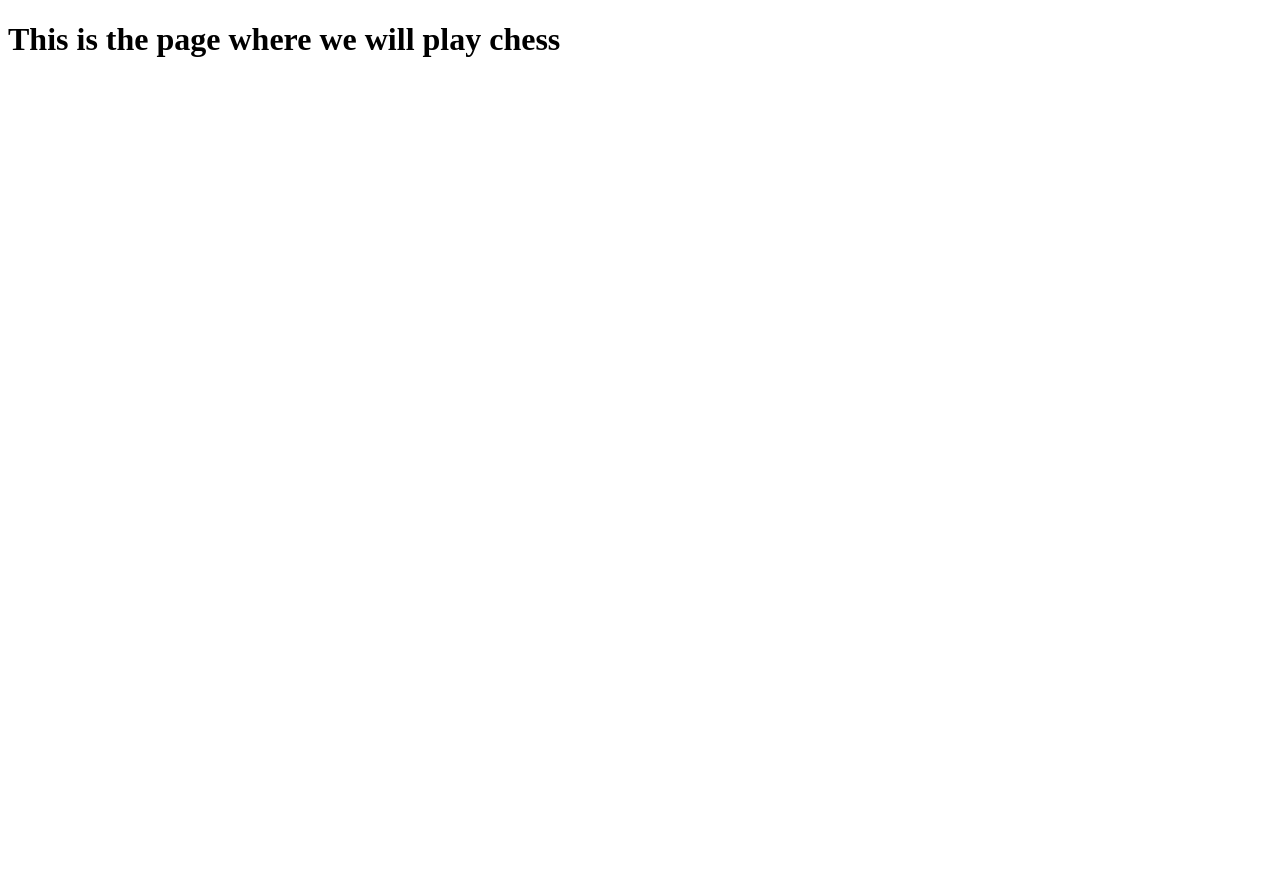
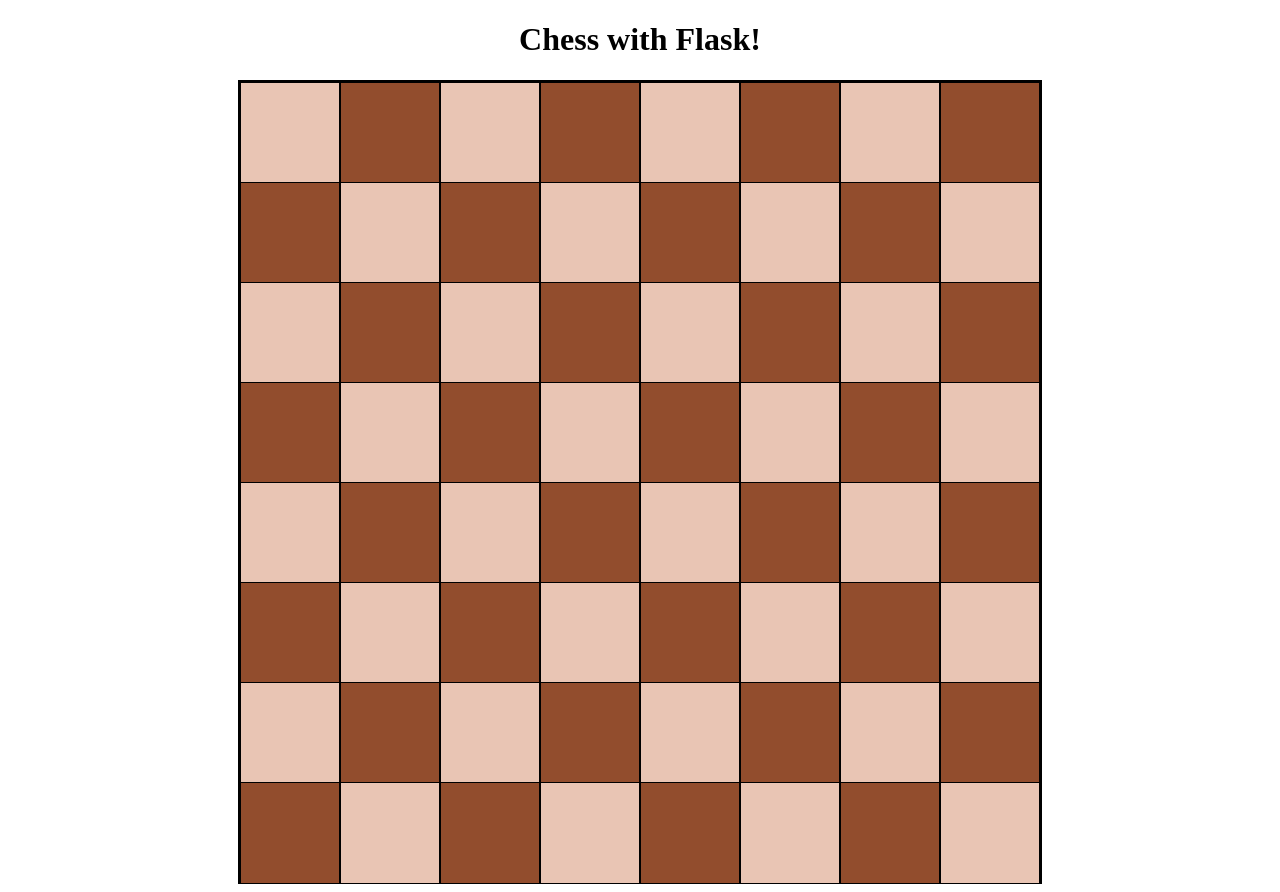
Before and after one commit to TimHarrington999/ChessWithFlask, a Flask app: page /game in a window 1280 px wide. Before the commit the page ends 57 px from the top, so only its background shows below. Run offline with Flask 3, Linux system fonts and the light colour scheme.

Commit message:
Created base chess board

```diff
--- a/chess/static/style.css
+++ b/chess/static/style.css
@@ -0,0 +1,36 @@
+h1 {
+    text-align: center;
+}
+
+.Chess-Board-Main {
+    white-space: nowrap;
+    margin: 0 auto;
+    width: 800px;
+    height: 800px;
+    border: 2px solid black;
+    font-size: 0;
+}
+
+.Chess-Board-Row {
+    display: flex;
+    margin-left: auto;
+    margin-right: auto;
+    width: 100%;
+    height: 12.5%;
+}
+
+.Dark-Sq {
+    display: inline-flex;
+    width: 12.5%;
+    height: 100%;
+    background-color: rgb(146, 77, 45);
+    border: 1px solid black;
+}
+
+.Light-Sq {
+    display: inline-flex;
+    width: 12.5%;
+    height: 100%;
+    background-color: rgb(233, 197, 180);
+    border: 1px solid black;
+}
--- a/chess/templates/base.html
+++ b/chess/templates/base.html
@@ -1,3 +1,6 @@
+<!--For right now, the base file just gives a place for our boilerplate-->
+
+
 <!DOCTYPE html>
 <!--[if lt IE 7]>      <html class="no-js lt-ie9 lt-ie8 lt-ie7"> <![endif]-->
 <!--[if IE 7]>         <html class="no-js lt-ie9 lt-ie8"> <![endif]-->
@@ -10,7 +13,7 @@
         <title></title>
         <meta name="description" content="">
         <meta name="viewport" content="width=device-width, initial-scale=1">
-        <link rel="stylesheet" href="">
+        <link rel="stylesheet" href="{{ url_for('static', filename='style.css')}}">
     </head>
     <body>
         {% block content %}{% endblock %}
--- a/chess/templates/game.html
+++ b/chess/templates/game.html
@@ -1,5 +1,88 @@
 {% extends 'base.html' %}
 
 {% block content %}
-<h1>This is the page where we will play chess</h1>
+<h1>Chess with Flask!</h1>
+
+<div class="Chess-Board-Main">
+    <div class="Chess-Board-Row">
+        <span class="Light-Sq"></span><!--
+        --><span class="Dark-Sq"></span><!--
+        --><span class="Light-Sq"></span><!--
+        --><span class="Dark-Sq"></span><!--
+        --><span class="Light-Sq"></span><!--
+        --><span class="Dark-Sq"></span><!--
+        --><span class="Light-Sq"></span><!--
+        --><span class="Dark-Sq"></span>
+    </div>
+    <div class="Chess-Board-Row">
+        <span class="Dark-Sq"></span><!--
+        --><span class="Light-Sq"></span><!--
+        --><span class="Dark-Sq"></span><!--
+        --><span class="Light-Sq"></span><!--
+        --><span class="Dark-Sq"></span><!--
+        --><span class="Light-Sq"></span><!--
+        --><span class="Dark-Sq"></span><!--
+        --><span class="Light-Sq"></span>
+    </div>
+    <div class="Chess-Board-Row">
+        <span class="Light-Sq"></span><!--
+        --><span class="Dark-Sq"></span><!--
+        --><span class="Light-Sq"></span><!--
+        --><span class="Dark-Sq"></span><!--
+        --><span class="Light-Sq"></span><!--
+        --><span class="Dark-Sq"></span><!--
+        --><span class="Light-Sq"></span><!--
+        --><span class="Dark-Sq"></span>
+    </div>
+    <div class="Chess-Board-Row">
+        <span class="Dark-Sq"></span><!--
+        --><span class="Light-Sq"></span><!--
+        --><span class="Dark-Sq"></span><!--
+        --><span class="Light-Sq"></span><!--
+        --><span class="Dark-Sq"></span><!--
+        --><span class="Light-Sq"></span><!--
+        --><span class="Dark-Sq"></span><!--
+        --><span class="Light-Sq"></span>
+    </div>
+    <div class="Chess-Board-Row">
+        <span class="Light-Sq"></span><!--
+        --><span class="Dark-Sq"></span><!--
+        --><span class="Light-Sq"></span><!--
+        --><span class="Dark-Sq"></span><!--
+        --><span class="Light-Sq"></span><!--
+        --><span class="Dark-Sq"></span><!--
+        --><span class="Light-Sq"></span><!--
+        --><span class="Dark-Sq"></span>
+    </div>
+    <div class="Chess-Board-Row">
+        <span class="Dark-Sq"></span><!--
+        --><span class="Light-Sq"></span><!--
+        --><span class="Dark-Sq"></span><!--
+        --><span class="Light-Sq"></span><!--
+        --><span class="Dark-Sq"></span><!--
+        --><span class="Light-Sq"></span><!--
+        --><span class="Dark-Sq"></span><!--
+        --><span class="Light-Sq"></span>
+    </div>
+    <div class="Chess-Board-Row">
+        <span class="Light-Sq"></span><!--
+        --><span class="Dark-Sq"></span><!--
+        --><span class="Light-Sq"></span><!--
+        --><span class="Dark-Sq"></span><!--
+        --><span class="Light-Sq"></span><!--
+        --><span class="Dark-Sq"></span><!--
+        --><span class="Light-Sq"></span><!--
+        --><span class="Dark-Sq"></span>
+    </div>
+    <div class="Chess-Board-Row">
+        <span class="Dark-Sq"></span><!--
+        --><span class="Light-Sq"></span><!--
+        --><span class="Dark-Sq"></span><!--
+        --><span class="Light-Sq"></span><!--
+        --><span class="Dark-Sq"></span><!--
+        --><span class="Light-Sq"></span><!--
+        --><span class="Dark-Sq"></span><!--
+        --><span class="Light-Sq"></span>
+    </div>
+</div>
 {% endblock %}
--- a/chess/templates/index.html
+++ b/chess/templates/index.html
@@ -1,4 +1,7 @@
 {% extends 'base.html' %}
+
 {% block content %}
-<h1>Play some Chess!</h1>
+<h1>Welcome to My Chess with Flask web app!</h1>
+<h2>Hit the button below to play some Chess:</h2>
+<button onclick="location.href = '/game'">Play</button>
 {% endblock %}
```
